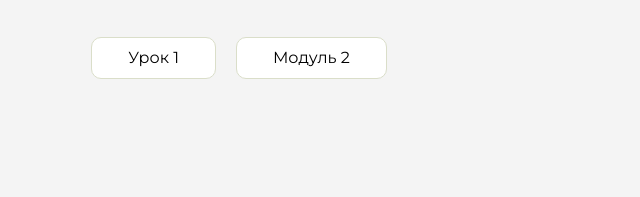
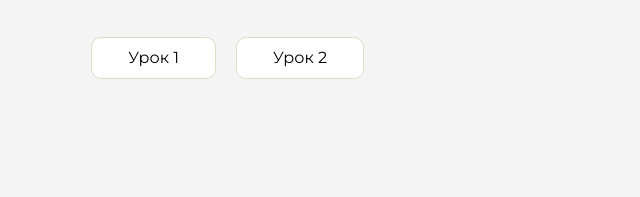
Before and after one commit to Nurik5524/homework, a plain HTML site: page index.html in a window 1280 px wide. Shown: the part 201-398 px from the top of the page, 490-1130 px from the left. Drawn offline with Linux system fonts and the light colour scheme.

Commit message:
Update index.html

```diff
--- a/index.html
+++ b/index.html
@@ -96,7 +96,7 @@
                         <a href="lesson1/index.html">Урок 1</a>
                     </li>
                     <li class="content__list-item">
-                        <a href="Module2/index.html">Модуль 2</a>
+                        <a href="Module2/index.html">Урок 2</a>
                     </li>
                 </ul>
             </div>
```
